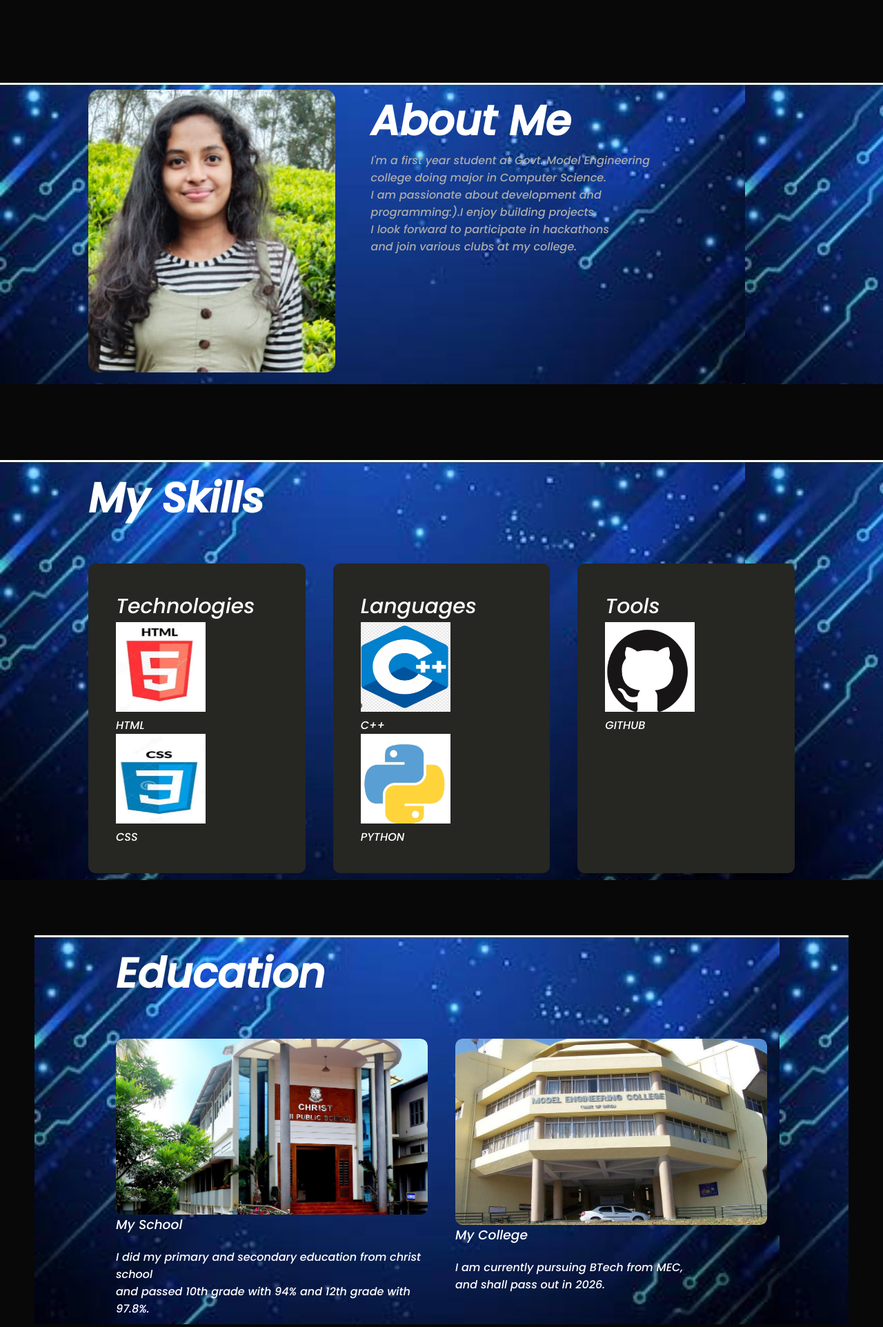
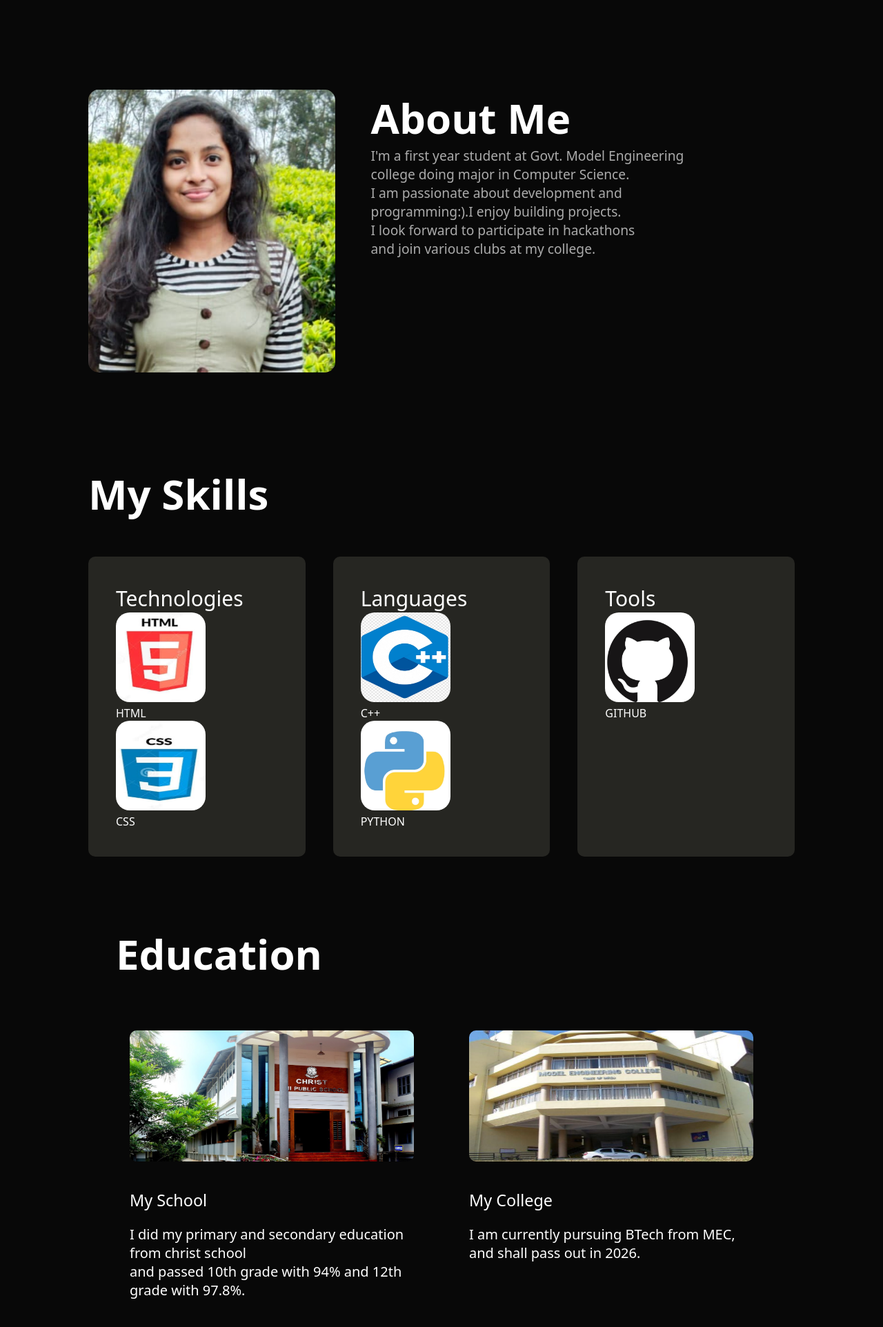
Before and after one commit to ANANYA00P2004/AnanyaP.github.io, a plain HTML site: page index.html in a window 1280 px wide. Shown: the part 760-2684 px from the top of the page at 69% size. Drawn offline with Linux system fonts and the light colour scheme.

Commit message:
new changes

```diff
--- a/index.html
+++ b/index.html
@@ -18,7 +18,7 @@
 
 
                 <nav>
-                    <img src="logo.png" width="110px" height="70px" class="logo">
+                    <img src="mei.png" width="170px" height="120px" class="logo">
                     <ul>
 
                         <li><a href="#header">Home</a></li>
@@ -88,7 +88,7 @@
             <h1 class="sub-title">Education</h1>
             <div class="list">
                 <div class="edu">
-                    <img src="school.png">
+                    <img src="school.png" height="230px" width="130px">
 
                         <h3>My School</h3>
                         <p>I did my primary and secondary education from christ school<br>
@@ -96,7 +96,7 @@
 
                 </div>
                  <div class="edu">
-                    <img src="mycollege.png" height="270px">
+                    <img src="mycollege.png" height="230px">
 
                         <h3>My College</h3>
                         <p>I am currently pursuing BTech from MEC,<br> and shall pass
--- a/styles.css
+++ b/styles.css
@@ -1,8 +1,10 @@
 *{
     margin:0;
     padding:0;
-    font-family: 'Poppins', sans-serif;
+    font-family:system-ui, -apple-system, BlinkMacSystemFont, 'Segoe UI', Roboto, Oxygen, Ubuntu, Cantarell, 'Open Sans', 'Helvetica Neue', sans-serif;
     box-sizing: border-box;
+
+
 }
 html{
     scroll-behavior: smooth;
@@ -46,7 +48,7 @@ nav ul li a::after{
     content:'' ;
     width:0;
     height:3px;
-    background: rgb(226, 43, 174);
+    background: rgb(239, 50, 50);
     position:absolute;
     left:0;
     bottom:-6px;
@@ -66,7 +68,8 @@ nav ul li a:hover::after{
     margin-top: 20px;
 }
 .header-text h1 span{
-    color:rgb(226, 43, 174);
+    color:rgb(239, 50, 50);
+
 }
 /*--------about------*/
 #about{
@@ -88,6 +91,12 @@ nav ul li a:hover::after{
 .about-col-2{
     flex-basis: 60%;
 }
+.about-col-2 p{
+    font-size: larger;
+    align-items: center;
+    text-align: justify;
+}
+
 .sub-title{
     font-size: 60px;
     font-weight: 600;
@@ -106,6 +115,9 @@ nav ul li a:hover::after{
 
 
 }
+.skills-list img{
+    border-radius: 20px;
+}
 .skills-list div {
     background: #262622;
     padding:40px;
@@ -119,7 +131,7 @@ nav ul li a:hover::after{
     margin-border:15px;
 }
 .skills-list div:hover{
-    background:rgb(226, 43, 177);
+    background:rgb(229, 79, 79);
     transform: translateY(-10px);
 }
 /*---------education---------*/
@@ -138,22 +150,30 @@ nav ul li a:hover::after{
     border-radius: 10px;
     position:relative;
     overflow:hidden;
+    font-size: 20px;
 
+
+}
+.edu p{
+    margin:20px;
 }
 .edu img{
     width:100%;
-    border-radius: 10px;
+    border-radius: 30px;
     display:block;
+    padding: 20px;
     transition: transform 0.5s;
+
 }
 
 
 .edu h3{
     font-weight: 500;
-    margin-bottom: 20px;
+    margin: 20px;
+
 }
 .edu:hover{
-    background:rgb(226, 43, 177) ;
+    background: rgb(229, 79, 79);
     transition: translate(-10px);
 }
 /*----------contact------------*/
@@ -206,7 +226,7 @@ form .btn{
     margin-top:20px;
     cursor: pointer;
     display:inline-block;
-    background: rgb(226, 43, 177);
+    background:rgb(239, 50, 50);
 }
 .copyright{
     width:100%;
@@ -221,6 +241,3 @@ form .btn{
     margin-top: 20px;
     display:block;
 }
-.container{
-    background-image: url(background.jpeg);
-}
```
Also changed, not shown: mei.png (added), name.png (added), newback.jpeg (added).
